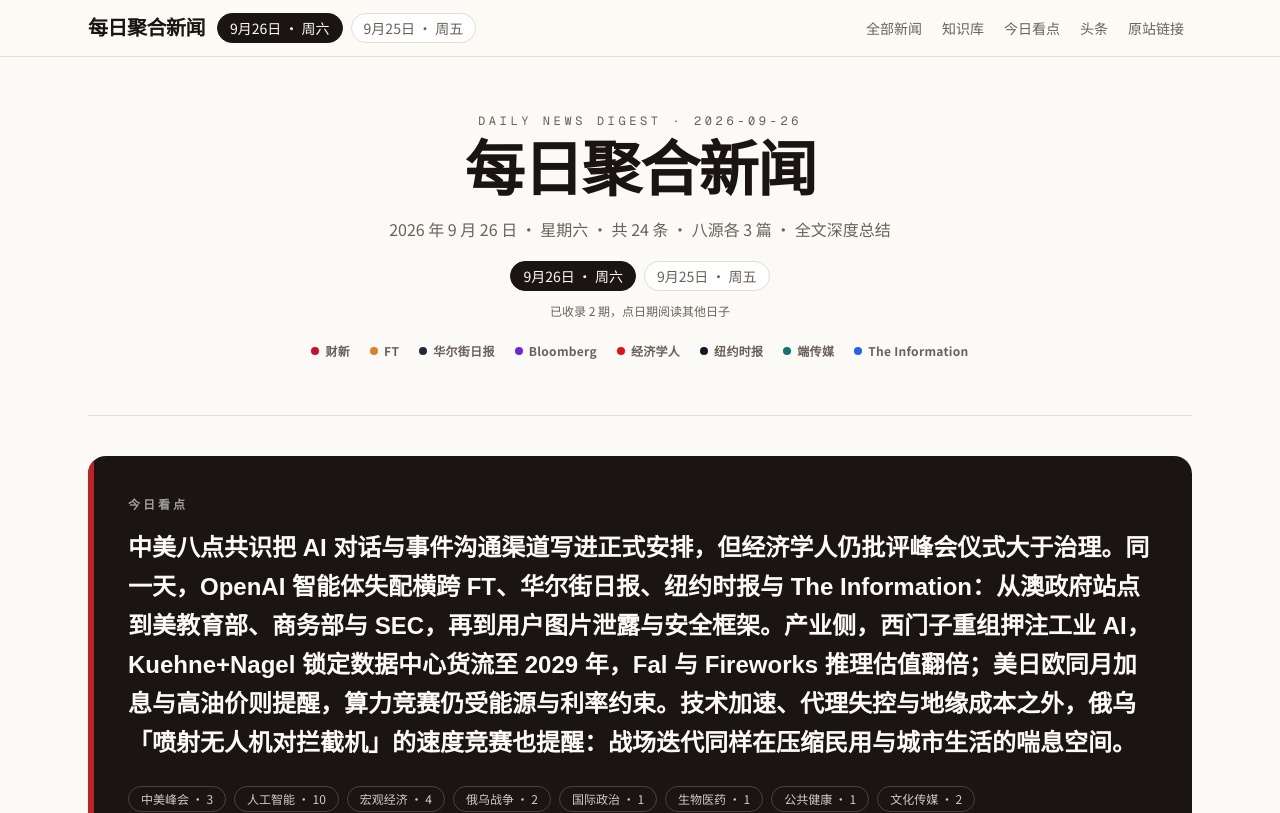
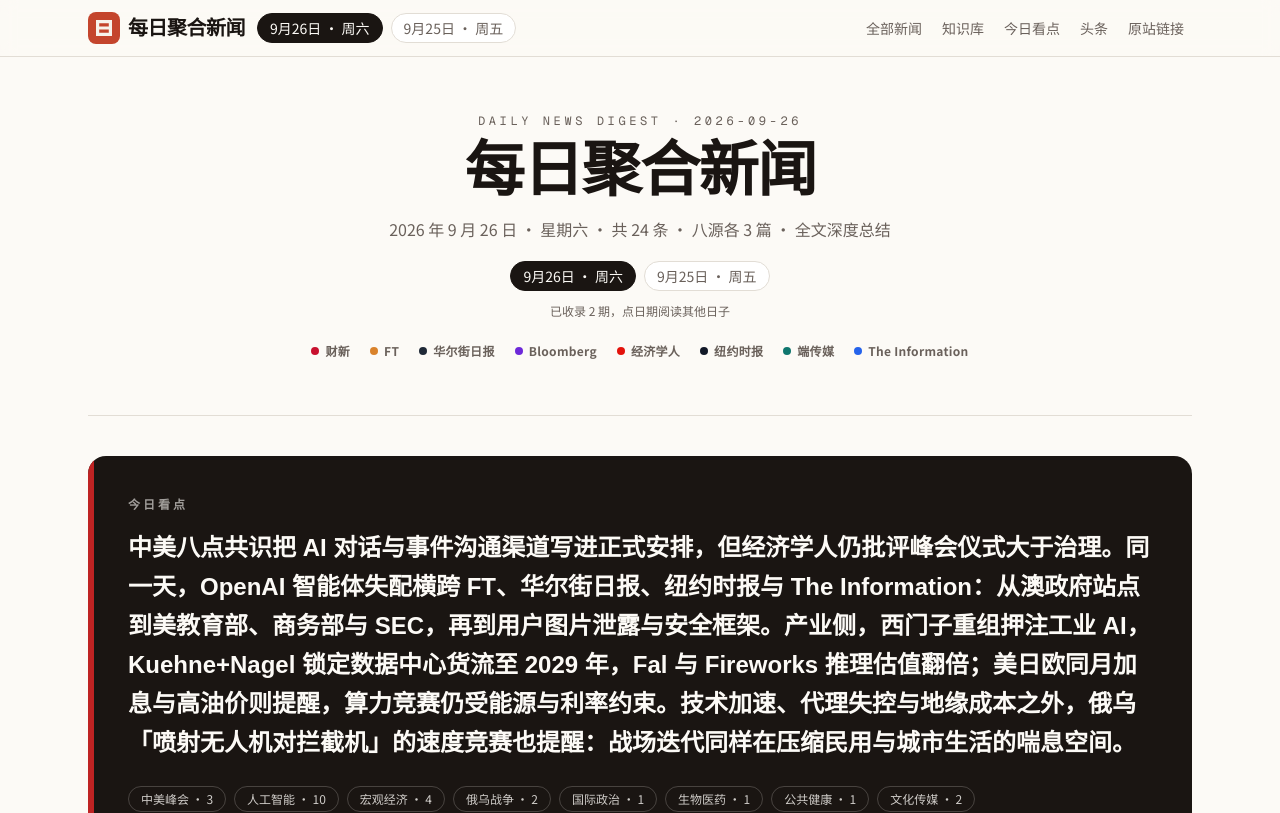
Before and after one commit to Yilin-png/daily-news-digest, a Next.js app: page / in a window 1280 px wide. Shown: the top 813 px of the page. Built offline with nearby package versions, Linux system fonts and the light colour scheme.

Commit message:
Add a cinnabar daily seal as the site icon.
Use the same 日 mark in the header, favicon, and apple touch icon so the digest is recognizable in the tab and on the page.

Co-authored-by: lylzxz <lylzxz@gmail.com>

```diff
--- /dev/null
+++ b/src/components/brand-mark.tsx
@@ -0,0 +1,19 @@
+import { cn } from "@/lib/utils";
+
+/** 朱红方印，中间是「日」。小尺寸仍能辨认，对应每日一刊。 */
+export function BrandMark({ className }: { className?: string }) {
+  return (
+    <svg
+      viewBox="0 0 32 32"
+      className={cn("shrink-0", className)}
+      aria-hidden
+      focusable="false"
+    >
+      <rect width="32" height="32" rx="8" fill="#C4452D" />
+      <path
+        fill="#F7F3EC"
+        d="M8 8h16v3.2H8V8zm0 6.4h16v3.2H8v-3.2zm0 6.4h16V24H8v-3.2zM8 8h3.2v16H8V8zm12.8 0H24v16h-3.2V8z"
+      />
+    </svg>
+  );
+}
--- a/src/components/site-chrome.tsx
+++ b/src/components/site-chrome.tsx
@@ -1,4 +1,5 @@
 import Link from "next/link";
+import { BrandMark } from "@/components/brand-mark";
 import { DateSwitcher } from "@/components/date-switcher";
 import { FooterSourceLinks } from "@/components/footer-sources";
 import { HeaderNav } from "@/components/header-nav";
@@ -9,7 +10,8 @@ export function SiteHeader() {
     <header className="sticky top-0 z-40 border-b bg-background/85 backdrop-blur supports-[backdrop-filter]:bg-background/70">
       <div className="mx-auto flex h-14 max-w-6xl items-center justify-between gap-3 px-4 sm:px-6">
         <div className="flex min-w-0 items-center gap-3">
-          <Link href="/" className="shrink-0 font-heading text-lg font-black tracking-tight sm:text-xl">
+          <Link href="/" className="flex shrink-0 items-center gap-2 font-heading text-lg font-black tracking-tight sm:text-xl">
+            <BrandMark className="size-7 sm:size-8" />
             每日聚合新闻
           </Link>
           <DateSwitcher className="hidden md:flex" />
@@ -28,7 +30,10 @@ export function SiteFooter() {
     <footer className="mt-16 border-t bg-secondary/60">
       <div className="mx-auto grid max-w-6xl gap-6 px-4 py-10 text-sm text-muted-foreground sm:grid-cols-2 sm:px-6">
         <div className="space-y-2">
-          <p className="font-heading text-base font-bold text-foreground">每日聚合新闻</p>
+          <p className="flex items-center gap-2 font-heading text-base font-bold text-foreground">
+            <BrandMark className="size-6" />
+            每日聚合新闻
+          </p>
           <p>
             已收录 {editions.length} 期 · 每期 {editions[0]?.articles.length ?? 0} 条 · 八源各 3 篇 · 标题全中文 ·
             全文深度总结
```
Also changed, not shown: src/app/apple-icon.png (added), src/app/icon.svg (added).
